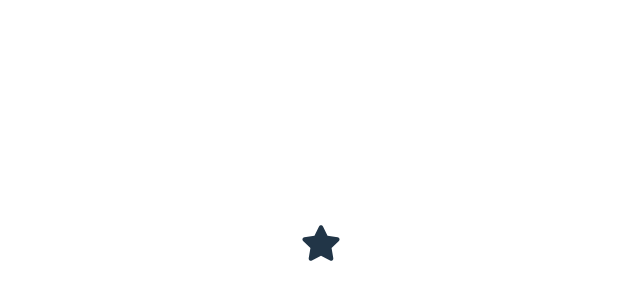
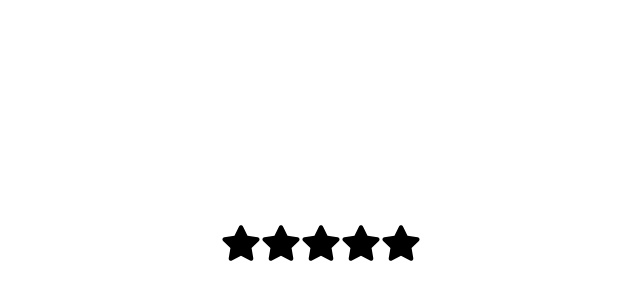
Before and after one commit to reauctioned/React_25, a React (Vite) app in the folder React_CodeCamp/: page / in a window 1280 px wide. Shown: the part 154-454 px from the top of the page, without its empty margins (319-959 px from the left). Built offline with nearby package versions, Linux system fonts and the light colour scheme.

Commit message:
added additional functionality to deselect 1 star selection

```diff
--- a/React_CodeCamp/src/components/star_rating/index.jsx
+++ b/React_CodeCamp/src/components/star_rating/index.jsx
@@ -1,26 +1,33 @@
 import {FaStar } from 'react-icons/fa'
 import { useState } from 'react'
+import './styles.css'
 
-export default function StarRating(noOfStars){
+export default function StarRating({noOfStars = 5}){
 
     const [rating,setRating] = useState(0)
     const [hover,setHover] = useState(0)
 
 
-    function handleMouseClick(currentIndex){}
+    function handleMouseClick(currentIndex){ if (currentIndex === rating) {
+        setRating(0);
+      } else {
+        setRating(currentIndex);
+      }
+    }
 
-    function handleMouseEnter(currentIndex){}
+    function handleMouseEnter(currentIndex){setHover(currentIndex);}
 
-    function handleMouseExit(currentIndex){}
+    function handleMouseExit(currentIndex){setHover(rating);}
 
 return <div className="star-rating">
     {
         [...Array(noOfStars)].map((_,index)=> {
 
-         index =+ 1
+         index += 1
 
         return <FaStar
        key={index}
+       className = {index <= (hover || rating )? 'active': ' inactive'}
        onClick={()=> handleMouseClick(index)}
        onMouseMove={()=> handleMouseEnter(index)}
        onMouseLeave = {()=> handleMouseExit(index)}
--- a/React_CodeCamp/src/components/star_rating/styles.css
+++ b/React_CodeCamp/src/components/star_rating/styles.css
@@ -0,0 +1,7 @@
+.active{
+    color: yellow
+}
+
+.inactive{
+    color:black
+}
```
